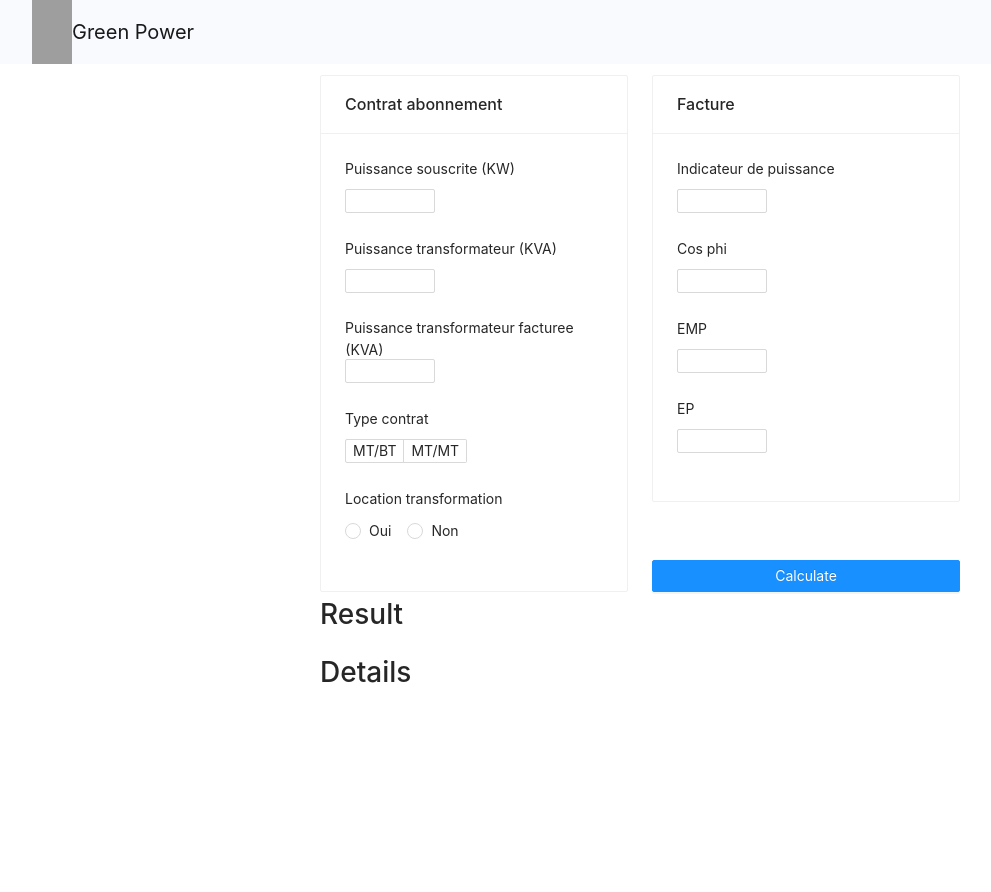
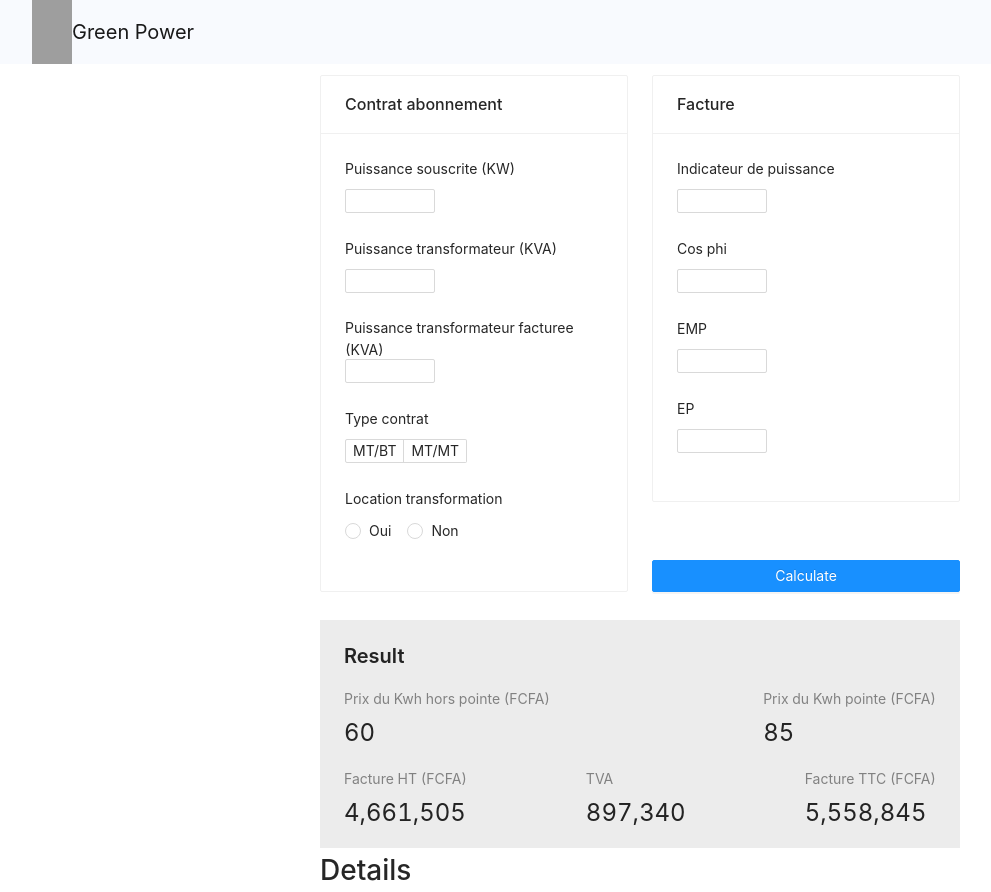
Before and after one commit to maelfosso/green-power, a React (Create React App) app: page / in a window 1280 px wide. Shown: the whole page, without its empty margins (0-991 px from the left). Before the commit the page ends 800 px from the top, so only its background shows below. Built offline with nearby package versions, Linux system fonts and the light colour scheme; grey boxes are pictures that could not be loaded.

Commit message:
Result ui is OK

```diff
--- a/src/App.scss
+++ b/src/App.scss
@@ -63,3 +63,9 @@ header {
     margin: 0 12px;
   }
 }
+
+.Result {
+  margin-top: 2em;
+  background: #ececec;
+  // padding: 10px;
+}
--- a/src/components/Result.js
+++ b/src/components/Result.js
@@ -1,9 +1,33 @@
 import React from 'react';
+import { Statistic, Row, Col, Button, PageHeader } from 'antd';
+
 
 function Result() {
   return (
     <div className="Result">
-      <h1>Result</h1>
+      <PageHeader
+        title="Result"
+      >
+        <Row gutter={[48, 16]} justify="space-between">
+          <Col>
+            <Statistic title="Prix du Kwh hors pointe (FCFA)" value={60} />
+          </Col>
+          <Col>
+            <Statistic title="Prix du Kwh pointe (FCFA)" value={85} />
+          </Col>
+          <Col>
+            <Statistic title="Facture HT (FCFA)" value={4661505} />
+          </Col>
+          <Col>
+            <Statistic title="TVA" value={897340} />
+          </Col>
+          <Col>
+            <Statistic title="Facture TTC (FCFA)" value={5558845} />
+          </Col>
+        </Row>
+
+      </PageHeader>
+
     </div>
   );
 }
```
